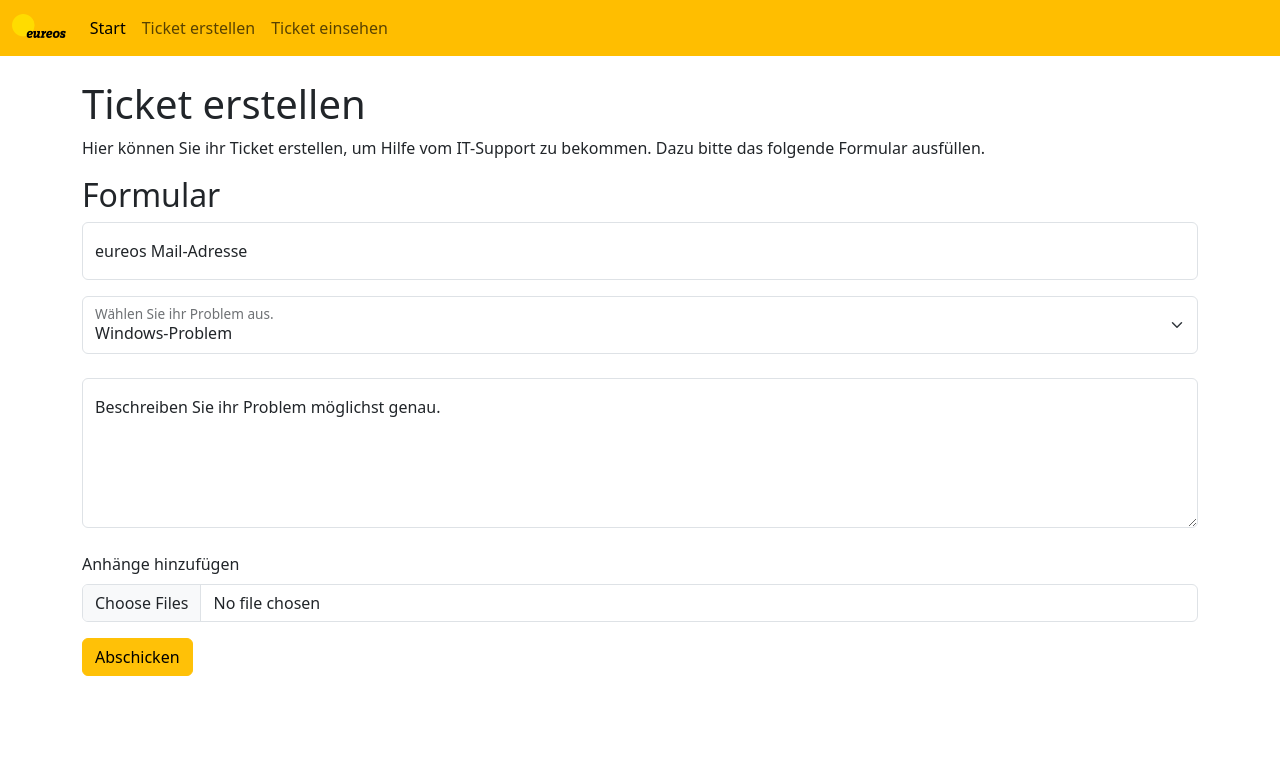
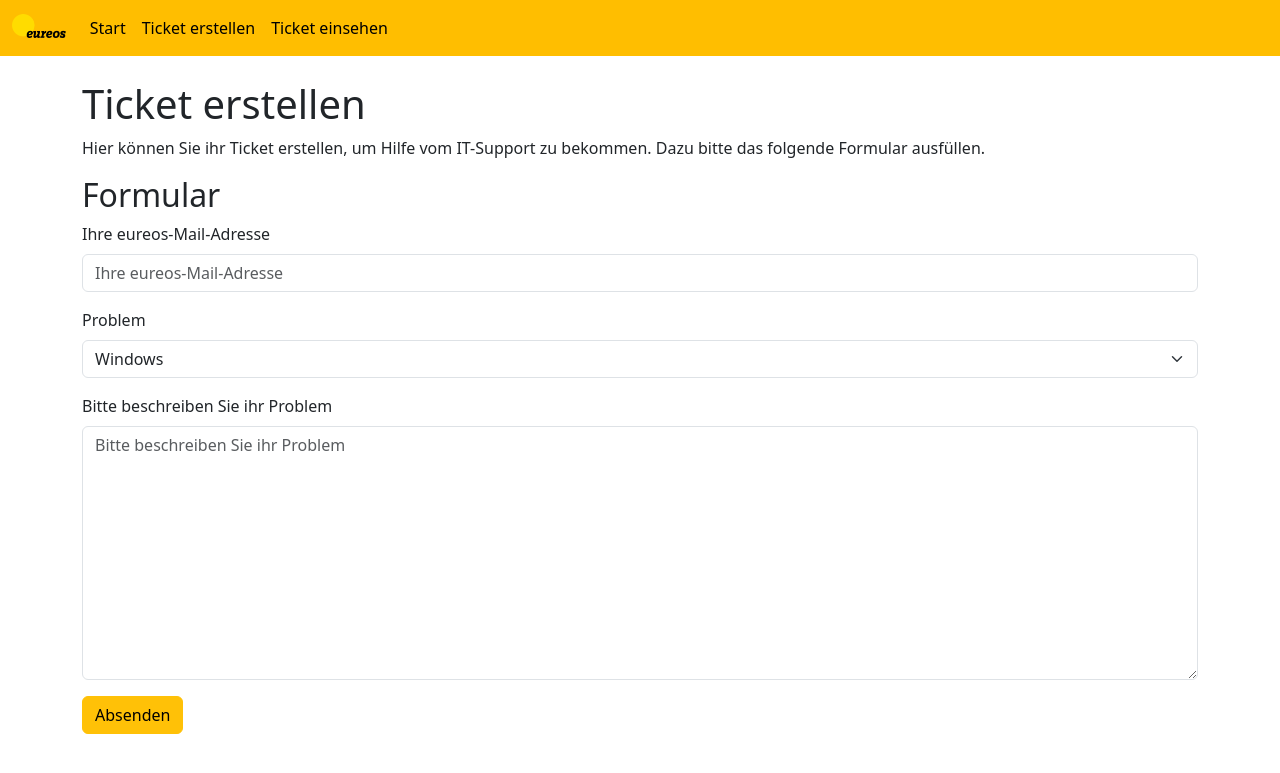
Before and after one commit to mattipunkt/eureos-support, a Django app: page /createTicket/ in a window 1280 px wide. Shown: the top 773 px of the page. Run offline with Django 5.2, Linux system fonts and the light colour scheme; some libraries are stand-ins or nearby versions.

Commit message:
ticket creation now works

```diff
--- a/eureostix/eureostix/settings.py
+++ b/eureostix/eureostix/settings.py
@@ -38,6 +38,7 @@ INSTALLED_APPS = [
     'django.contrib.messages',
     'django.contrib.staticfiles',
     'tix',
+    'bootstrap5',
 ]
 
 MIDDLEWARE = [
@@ -122,3 +123,5 @@ STATIC_URL = 'static/'
 # https://docs.djangoproject.com/en/5.0/ref/settings/#default-auto-field
 
 DEFAULT_AUTO_FIELD = 'django.db.models.BigAutoField'
+
+CSRF_COOKIE_SECURE = False
--- /dev/null
+++ b/eureostix/tix/forms.py
@@ -0,0 +1,8 @@
+from django import forms
+
+
+class createTicketForm(forms.Form):
+    mail_adress = forms.CharField(label="Ihre eureos-Mail-Adresse", max_length=255)
+    CHOICES = (('Windows', 'Windows'),('Handy', 'Handy'),('DATEV', 'DATEV'), ('Microsoft Office', 'Microsoft Office'), ('Hardwareprobleme', 'Hardwareprobleme'))
+    problem = forms.ChoiceField(choices=CHOICES)
+    description = forms.CharField(label="Bitte beschreiben Sie ihr Problem", widget=forms.Textarea(), max_length=2000)
--- a/eureostix/tix/static/sendtodjango.js
+++ b/eureostix/tix/static/sendtodjango.js
@@ -1,7 +1,7 @@
 document.getElementById('addNewTicket').addEventListener('submit', function(event) {
     event.preventDefault();
     var ticketData = new FormData(this);
-    var token = '{{ csrf_token }}';
+    var token = '{% csrf_token %}';
 
     fetch('/pushData/', {method: 'POST', headers: {'X-CSRFToken': token}, body: ticketData, })
     .then(response => {
--- a/eureostix/tix/templates/base.html
+++ b/eureostix/tix/templates/base.html
@@ -1,10 +1,12 @@
 {% load static %}
+{% load bootstrap5 %}
 <!DOCTYPE html>
 <html lang="en">
 <head>
     <meta charset="UTF-8">
     <meta name="viewport" content="width=device-width, initial-scale=1.0">
     <title>{% block title %}{% endblock title %} - eureos IT-Support</title>
+
     <link href="https://cdn.jsdelivr.net/npm/bootstrap@5.3.3/dist/css/bootstrap.min.css" rel="stylesheet" integrity="sha384-QWTKZyjpPEjISv5WaRU9OFeRpok6YctnYmDr5pNlyT2bRjXh0JMhjY6hW+ALEwIH" crossorigin="anonymous">
 </head>
 <body>
--- a/eureostix/tix/templates/createticket.html
+++ b/eureostix/tix/templates/createticket.html
@@ -1,4 +1,5 @@
 {% extends 'base.html' %}
+{% load bootstrap5 %}
 {% load static %}
 {% block title %}Ticket eröffnen{% endblock %}
 {% block body %}
@@ -6,35 +7,11 @@
 <p>Hier können Sie ihr Ticket erstellen, um Hilfe vom IT-Support zu bekommen. Dazu bitte das folgende Formular ausfüllen.</p>
 
 <h2>Formular</h2>
-<form id="addNewTicket">
-    <!--    FORM    -->
-    <div class="form-floating mb-3">
-        <input type="email" class="form-control" id="mailAdress" placeholder="nutzername@eureos.de">
-        <label for="mailAdress">eureos Mail-Adresse</label>
-    </div>
+<form action="/createTicket/" method="post">
+    {% csrf_token %}
+    {% bootstrap_form form %}
+    <input type="submit" value="Absenden" class="btn btn-warning">
+</form>
 
-    <div class="form-floating">
-        <select class="form-select" id="problematik" aria-label="Bereich auswählen">
-            <option value="1">Windows-Problem</option>
-            <option value="2">Handy</option>
-            <option value="3">DATEV</option>
-            <option value="4">Remote-Arbeiten / VPN</option>
-            <option value="5">Microsoft-Office</option>
-          </select>
-          <label for="problematik">Wählen Sie ihr Problem aus.</label>
-    </div><br>
-
-    <div class="form-floating">
-        <textarea class="form-control" placeholder="Problematik" id="problemText" style="height: 150px"></textarea>
-        <label for="problemText">Beschreiben Sie ihr Problem möglichst genau.</label>
-    </div>
-    <br>
-    <div class="mb-3">
-        <label for="uploadFile" class="form-label">Anhänge hinzufügen</label>
-        <input class="form-control" type="file" id="uploadFile" multiple>
-    </div>
-    <button type="submit" class="btn btn-warning">Abschicken</button>
-
-</form>
-<script src="{% static 'sendtodjango.js' %}"></script>
+<!-- <script src="{% static 'sendtodjango.js' %}"></script> -->
 {% endblock body %}
--- a/eureostix/tix/templates/navbar.html
+++ b/eureostix/tix/templates/navbar.html
@@ -14,19 +14,19 @@
         >
             <span class="navbar-toggler-icon"></span>
         </button>
-        <div class="collapse navbar-collapse" id="collapsibleNavId">
+        <div class="collapse navbar-collapse" id="collapsibleNavId" >
             <ul class="navbar-nav me-auto mt-2 mt-lg-0">
                 <li class="nav-item">
-                    <a class="nav-link active" href="#" aria-current="page"
+                    <a class="nav-link active" href="/" aria-current="page" style="color: black"
                         >Start
                         <span class="visually-hidden">(current)</span></a
                     >
                 </li>
                 <li class="nav-item">
-                    <a class="nav-link" href="/createTicket">Ticket erstellen</a>
+                    <a class="nav-link" href="/createTicket" style="color: black">Ticket erstellen</a>
                 </li>
                 <li class="nav-item">
-                    <a class="nav-link" href="#">Ticket einsehen</a>
+                    <a class="nav-link" href="#" style="color: black">Ticket einsehen</a>
                 </li>
 
             </ul>
--- /dev/null
+++ b/eureostix/tix/templates/ticketview.html
@@ -0,0 +1 @@
+{% extends base.html %}
--- a/eureostix/tix/urls.py
+++ b/eureostix/tix/urls.py
@@ -4,5 +4,5 @@ from . import views
 urlpatterns = [
     path('', views.index, name='index'),
     path('createTicket/', views.createTicket, name='createTicket'),
-    path('pushData/', views.getData, name='pushData')
+#    path('pushData/', views.getData, name='pushData')
 ]
--- a/eureostix/tix/views.py
+++ b/eureostix/tix/views.py
@@ -1,16 +1,30 @@
 from django.shortcuts import render, get_object_or_404, redirect
-from django.http import HttpResponse
+from django.http import HttpResponse, HttpResponseRedirect
+
+
+from . import forms
+from .models import Ticket
 
 # Create your views here.
 def index(request):
     return render(request, "index.html")
 
 def createTicket(request):
-    return render(request, "createticket.html")
+    if request.method == 'POST':
+        form = forms.createTicketForm(request.POST)
+        mail_adress = request.POST.get('mail_adress')
+        problem = request.POST.get('problem')
+        description = request.POST.get('description')
+        if form.is_valid():
+            print("POST-Erhalten:\nMail: " + mail_adress + "\nProblem: " + problem + "\nBeschreibung: " + description)
+            ticket = Ticket.objects.create(email=mail_adress, problemtype=problem, problemdescription=description)
+            return render(request, "success.html")
+
+    else:
+        form = forms.createTicketForm()
+
+    return render(request, "createticket.html", {"form": form})
 
 
-def getData(request):
-    if request.method == 'GET':
-        return HttpResponse('Error!')
-    elif request.method == 'POST':
-        email = request.POST.get('')
+def viewTicket(request, id):
+    return render(request, "ticketview.html")
```
Also changed, not shown: eureostix/tix/templates/success.html (added, +15 -0 lines).
